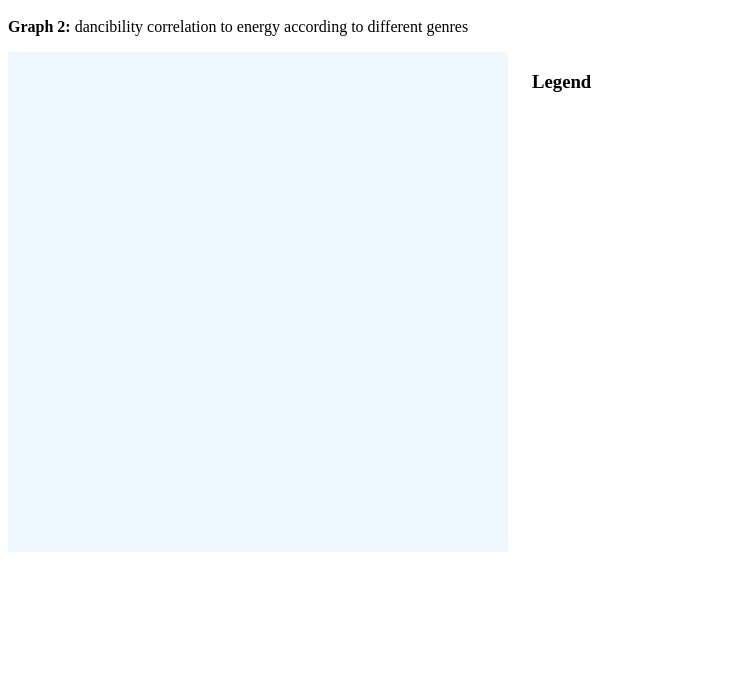
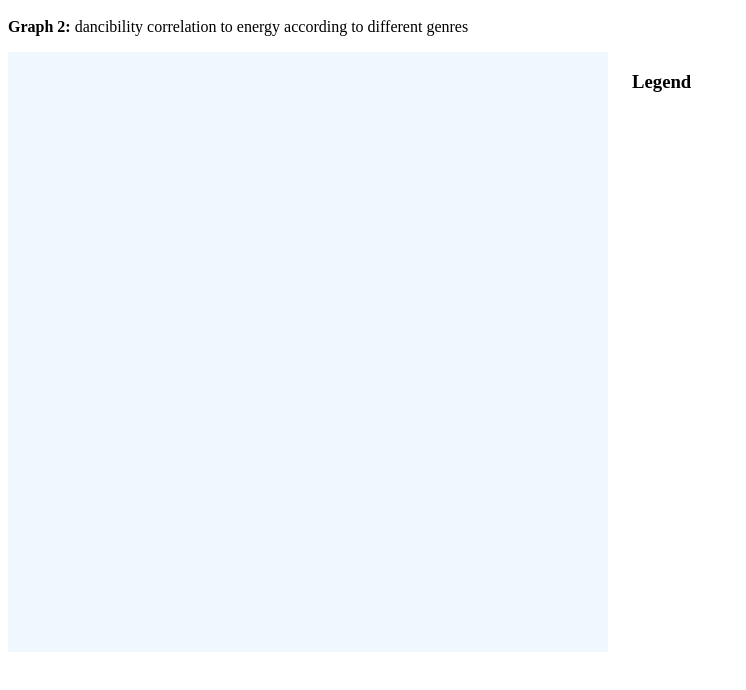
Before and after one commit to MaggieLam2003/Info3300-Project1, a plain HTML site: page index.html in a window 1280 px wide. Shown: the part 48-738 px from the top of the page, without its empty margins (0-746 px from the left). Drawn offline with nearby package versions, Linux system fonts and the light colour scheme; no server answers.

Commit message:
change svg lenth

```diff
--- a/index.html
+++ b/index.html
@@ -35,7 +35,7 @@
 
             <div>
 
-            <svg id="graph-two" width="500" height="500" style=" background-color:aliceblue;"></svg>
+            <svg id="graph-two" width="600" height="600" style=" background-color:aliceblue;"></svg>
 
             <div id="legend" style="display: inline-block; vertical-align: top; margin-left: 20px;">
                 <h3>Legend</h3>
```
